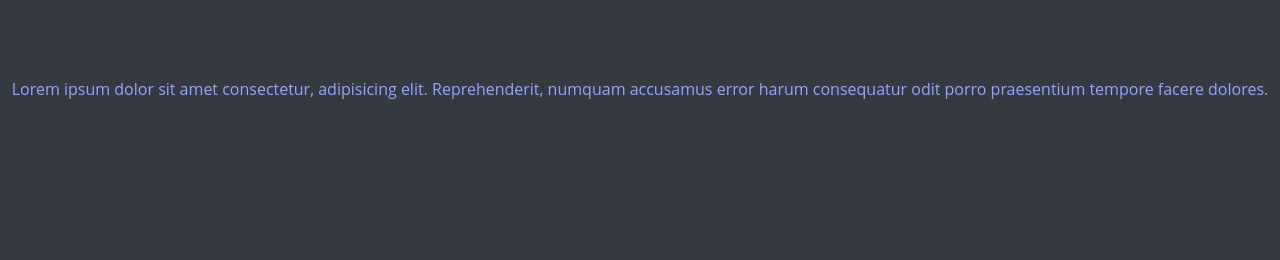
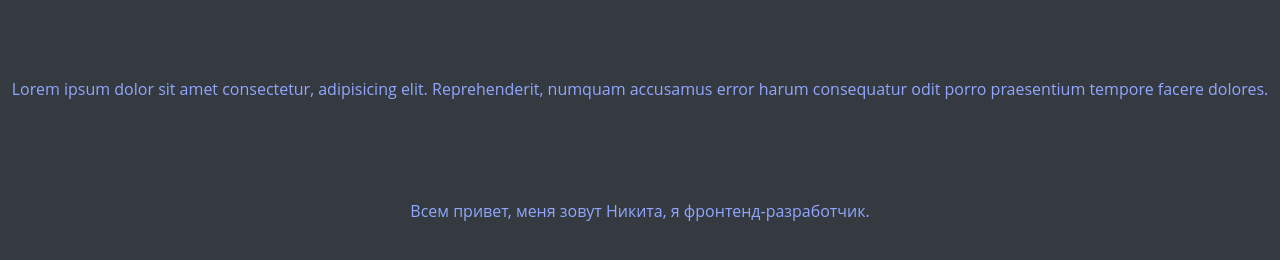
Before and after one commit to ena0berzerk/js-project-1, a plain HTML site: page index.html in a window 1280 px wide. Shown: the part 174-434 px from the top of the page. Drawn offline with Linux system fonts and the light colour scheme.

Commit message:
add p in index.html

```diff
--- a/index.html
+++ b/index.html
@@ -15,5 +15,8 @@
       numquam accusamus error harum consequatur odit porro praesentium tempore
       facere dolores.
     </p>
+    <p>
+      Всем привет, меня зовут Никита, я фронтенд-разработчик.
+    </p>
   </body>
 </html>
```
